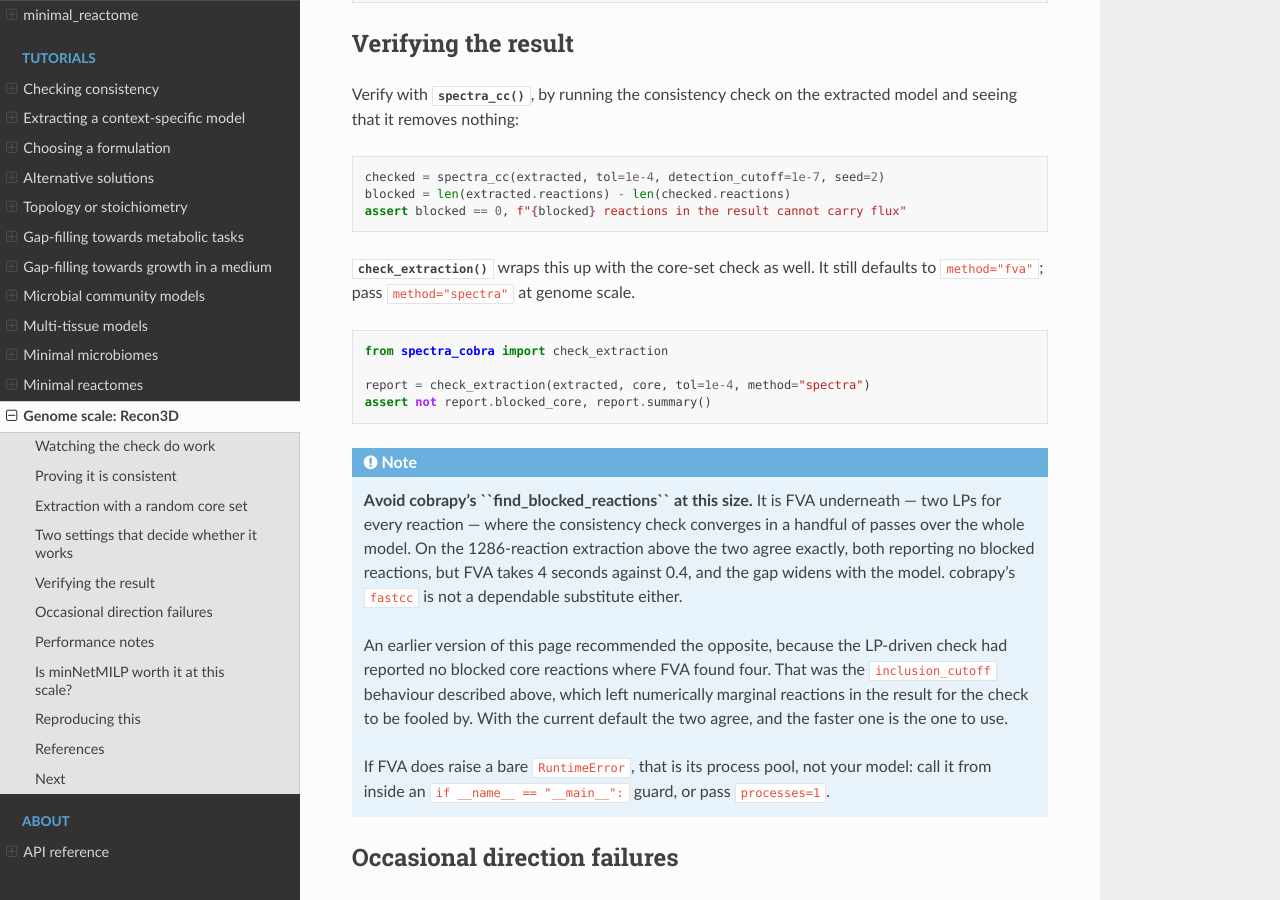
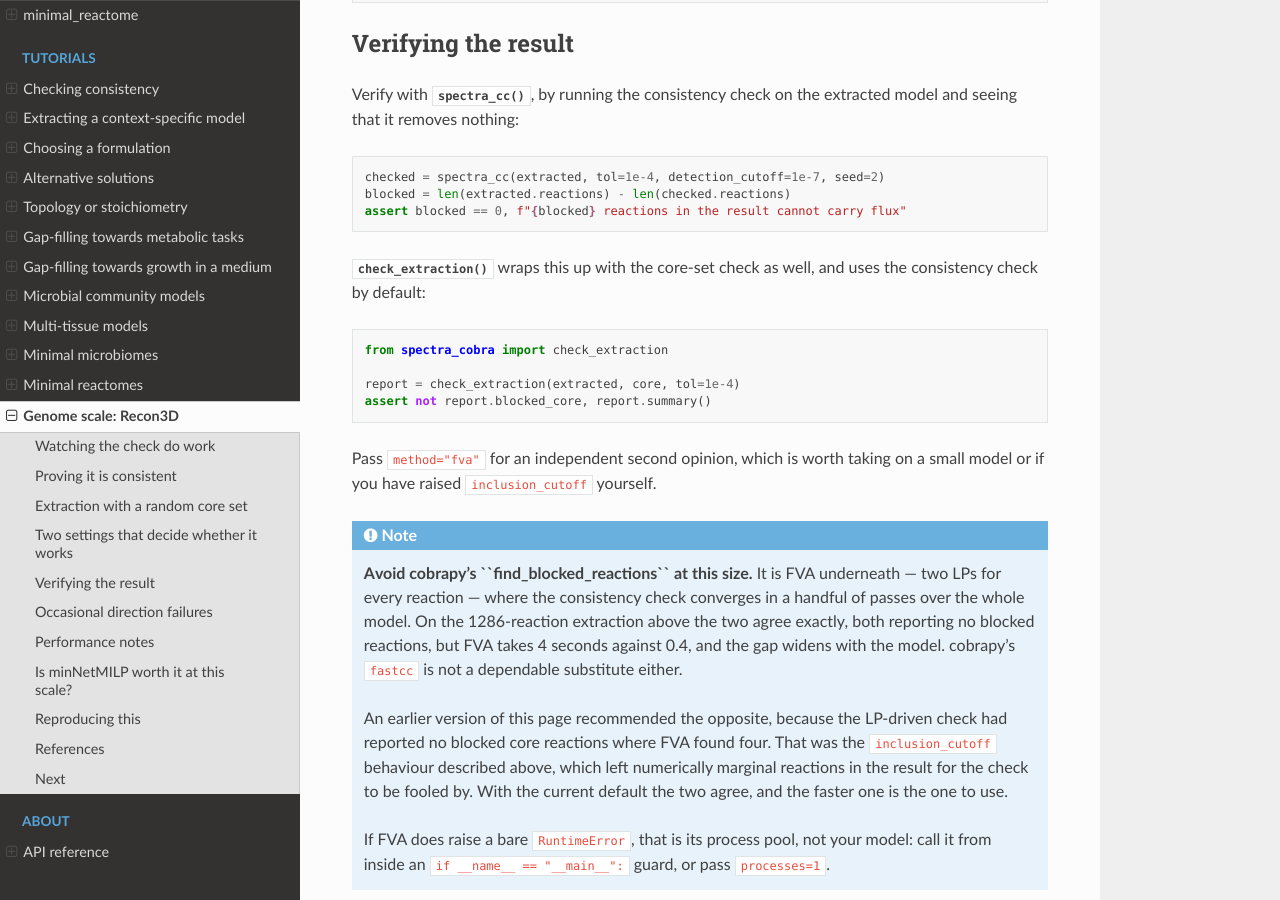
Before and after one commit to bisect-group/spectra-cobra, a Sphinx documentation site: the page built from docs/tutorials/recon3d.rst, in a window 1280 px wide and 900 px high, scrolled down 4668 px. Built offline with Sphinx 7.4.7 and the Read the Docs theme 3.1.0, drawn with Linux system fonts in a browser that asks for light colours.

Commit message:
docs: follow the check_extraction default through to the Recon3D page
b49968d made method="spectra" the default; this page still told readers to
pass it explicitly and described the default as "fva". The example now calls
check_extraction plainly, and method="fva" is offered as the second opinion
rather than the thing you have to ask for.

Co-Authored-By: Claude Opus 5 (1M context) <noreply@anthropic.com>

```diff
--- a/docs/tutorials/recon3d.rst
+++ b/docs/tutorials/recon3d.rst
@@ -279,15 +279,17 @@ check on the extracted model and seeing that it removes nothing:
    assert blocked == 0, f"{blocked} reactions in the result cannot carry flux"
 
 :func:`~spectra_cobra.check_extraction` wraps this up with the core-set check
-as well. It still defaults to ``method="fva"``; pass ``method="spectra"`` at
-genome scale.
+as well, and uses the consistency check by default:
 
 .. code-block:: python
 
    from spectra_cobra import check_extraction
 
-   report = check_extraction(extracted, core, tol=1e-4, method="spectra")
+   report = check_extraction(extracted, core, tol=1e-4)
    assert not report.blocked_core, report.summary()
+
+Pass ``method="fva"`` for an independent second opinion, which is worth
+taking on a small model or if you have raised ``inclusion_cutoff`` yourself.
 
 .. note::
 
```
